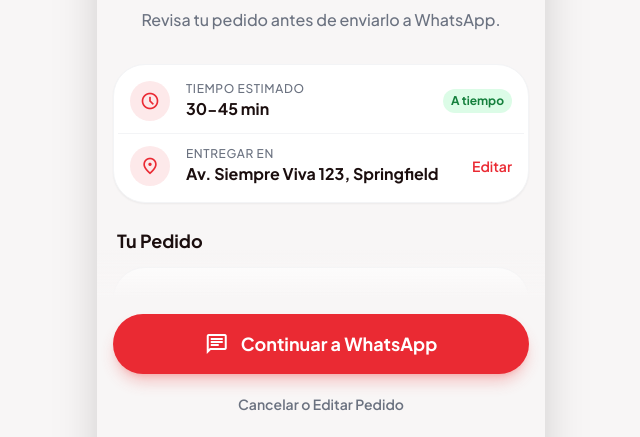
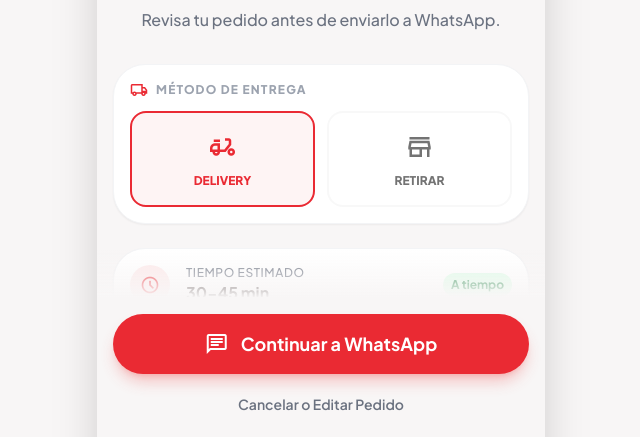
Before and after one commit to sebastianahumada1/Pizza-protot-po, a React (Vite) app: page /#/confirm in a window 1280 px wide. Shown: the part 342-779 px from the top of the page, without its empty margins (319-959 px from the left). Built offline with nearby package versions, Linux system fonts and the light colour scheme.

Commit message:
feat: Agregar opción de delivery o retiro en tienda en pantalla de confirmación

```diff
--- a/CartContext.tsx
+++ b/CartContext.tsx
@@ -1,6 +1,6 @@
 
 import React, { createContext, useContext, useState, ReactNode, useMemo } from 'react';
-import { CartItem, Product, PaymentMethod } from './types';
+import { CartItem, Product, PaymentMethod, DeliveryMethod } from './types';
 
 interface CartContextType {
   cart: CartItem[];
@@ -17,6 +17,8 @@
   setPaymentMethod: (method: PaymentMethod) => void;
   address: string;
   setAddress: (address: string) => void;
+  deliveryMethod: DeliveryMethod;
+  setDeliveryMethod: (method: DeliveryMethod) => void;
 }
 
 const CartContext = createContext<CartContextType | undefined>(undefined);
@@ -25,8 +27,12 @@
   const [cart, setCart] = useState<CartItem[]>([]);
   const [notes, setNotes] = useState('');
   const [paymentMethod, setPaymentMethod] = useState<PaymentMethod>('cash');
+  const [deliveryMethod, setDeliveryMethod] = useState<DeliveryMethod>('delivery');
   const [address, setAddress] = useState('Av. Siempre Viva 123, Springfield');
-  const deliveryFee = 2.00;
+
+  const deliveryFee = useMemo(() => {
+    return deliveryMethod === 'delivery' ? 2.00 : 0.00;
+  }, [deliveryMethod]);
 
   const addToCart = (product: Product) => {
     setCart(prev => {
@@ -76,7 +82,9 @@
     paymentMethod,
     setPaymentMethod,
     address,
-    setAddress
+    setAddress,
+    deliveryMethod,
+    setDeliveryMethod
   };
 
   return <CartContext.Provider value={value}>{children}</CartContext.Provider>;
--- a/screens/ConfirmationScreen.tsx
+++ b/screens/ConfirmationScreen.tsx
@@ -7,7 +7,7 @@
 
 const ConfirmationScreen: React.FC = () => {
   const navigate = useNavigate();
-  const { cart, total, subtotal, deliveryFee, address } = useCart();
+  const { cart, total, subtotal, deliveryFee, address, deliveryMethod, setDeliveryMethod } = useCart();
 
   return (
     <Layout>
@@ -40,7 +40,30 @@
           <p className="text-gray-500 dark:text-gray-400 text-base font-medium leading-normal">Revisa tu pedido antes de enviarlo a WhatsApp.</p>
         </div>
 
-        <div className="mt-8 mx-4 bg-surface-light dark:bg-surface-dark rounded-xl p-1 shadow-sm border border-gray-100 dark:border-gray-800">
+        <div className="mt-8 mx-4 bg-surface-light dark:bg-surface-dark rounded-xl p-4 shadow-sm border border-gray-100 dark:border-gray-800">
+          <label className="text-xs font-black text-gray-400 uppercase tracking-widest flex items-center gap-2 mb-3">
+            <span className="material-symbols-outlined text-primary text-[18px]">local_shipping</span>
+            Método de Entrega
+          </label>
+          <div className="grid grid-cols-2 gap-3">
+            <button
+              onClick={() => setDeliveryMethod('delivery')}
+              className={`flex flex-col items-center gap-2 p-4 rounded-2xl border-2 transition-all ${deliveryMethod === 'delivery' ? 'border-primary bg-primary/5 text-primary' : 'border-gray-100 dark:border-gray-800 grayscale opacity-60'}`}
+            >
+              <span className="material-symbols-outlined text-3xl">delivery_dining</span>
+              <span className="text-xs font-black">DELIVERY</span>
+            </button>
+            <button
+              onClick={() => setDeliveryMethod('pickup')}
+              className={`flex flex-col items-center gap-2 p-4 rounded-2xl border-2 transition-all ${deliveryMethod === 'pickup' ? 'border-primary bg-primary/5 text-primary' : 'border-gray-100 dark:border-gray-800 grayscale opacity-60'}`}
+            >
+              <span className="material-symbols-outlined text-3xl">store</span>
+              <span className="text-xs font-black">RETIRAR</span>
+            </button>
+          </div>
+        </div>
+
+        <div className="mt-6 mx-4 bg-surface-light dark:bg-surface-dark rounded-xl p-1 shadow-sm border border-gray-100 dark:border-gray-800">
           <div className="flex items-center gap-4 px-3 py-3 justify-between border-b border-gray-100 dark:border-gray-800">
             <div className="flex items-center gap-4">
               <div className="text-primary flex items-center justify-center rounded-full bg-primary/10 shrink-0 size-10">
@@ -55,6 +78,7 @@
               A tiempo
             </div>
           </div>
+          {deliveryMethod === 'delivery' && (
             <div className="flex items-center gap-4 px-3 py-3 justify-between">
               <div className="flex items-center gap-4">
                 <div className="text-primary flex items-center justify-center rounded-full bg-primary/10 shrink-0 size-10">
@@ -67,6 +91,20 @@
               </div>
               <button className="text-primary text-sm font-semibold">Editar</button>
             </div>
+          )}
+          {deliveryMethod === 'pickup' && (
+            <div className="flex items-center gap-4 px-3 py-3 justify-between">
+              <div className="flex items-center gap-4">
+                <div className="text-primary flex items-center justify-center rounded-full bg-primary/10 shrink-0 size-10">
+                  <span className="material-symbols-outlined" style={{ fontSize: '20px' }}>store</span>
+                </div>
+                <div className="flex flex-col justify-center">
+                  <p className="text-gray-500 dark:text-gray-400 text-xs font-medium uppercase tracking-wider">Retirar en</p>
+                  <p className="text-[#1b0e0e] dark:text-white text-base font-bold leading-normal">Tienda</p>
+                </div>
+              </div>
+            </div>
+          )}
         </div>
 
         <div className="mt-6 mx-4">
@@ -92,10 +130,12 @@
                 <span className="text-gray-500 dark:text-gray-400">Subtotal</span>
                 <span className="text-[#1b0e0e] dark:text-white font-medium">${subtotal.toFixed(2)}</span>
               </div>
+              {deliveryMethod === 'delivery' && (
                 <div className="flex justify-between items-center text-sm">
                   <span className="text-gray-500 dark:text-gray-400">Envío</span>
                   <span className="text-[#1b0e0e] dark:text-white font-medium">${deliveryFee.toFixed(2)}</span>
                 </div>
+              )}
               <div className="flex justify-between items-center pt-2 mt-2">
                 <span className="text-[#1b0e0e] dark:text-white text-lg font-bold">Total</span>
                 <span className="text-primary text-2xl font-extrabold tracking-tight">${total.toFixed(2)}</span>
--- a/types.ts
+++ b/types.ts
@@ -15,6 +15,7 @@
 }
 
 export type PaymentMethod = 'cash' | 'card';
+export type DeliveryMethod = 'delivery' | 'pickup';
 
 export interface OrderState {
   items: CartItem[];
@@ -22,4 +23,5 @@
   paymentMethod: PaymentMethod;
   address: string;
   deliveryFee: number;
+  deliveryMethod: DeliveryMethod;
 }
```
Lines whose indentation alone changed are shown as unchanged.
